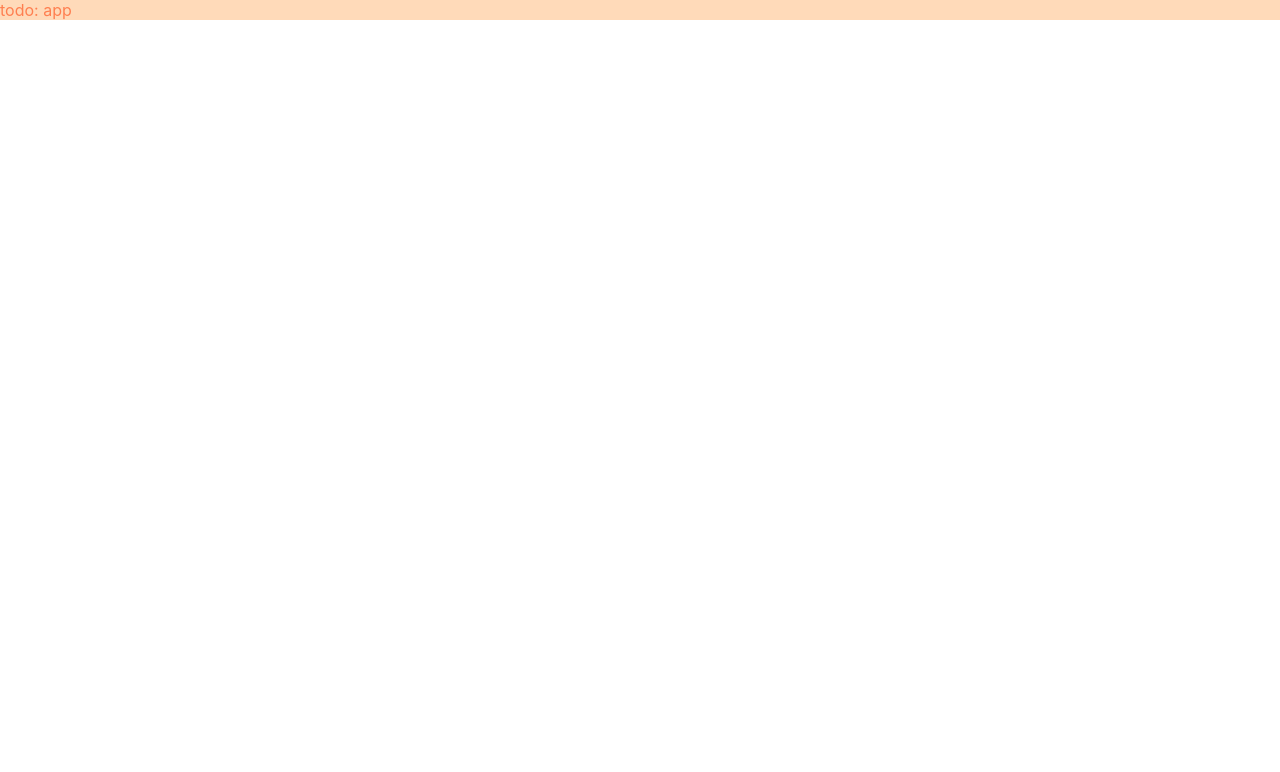
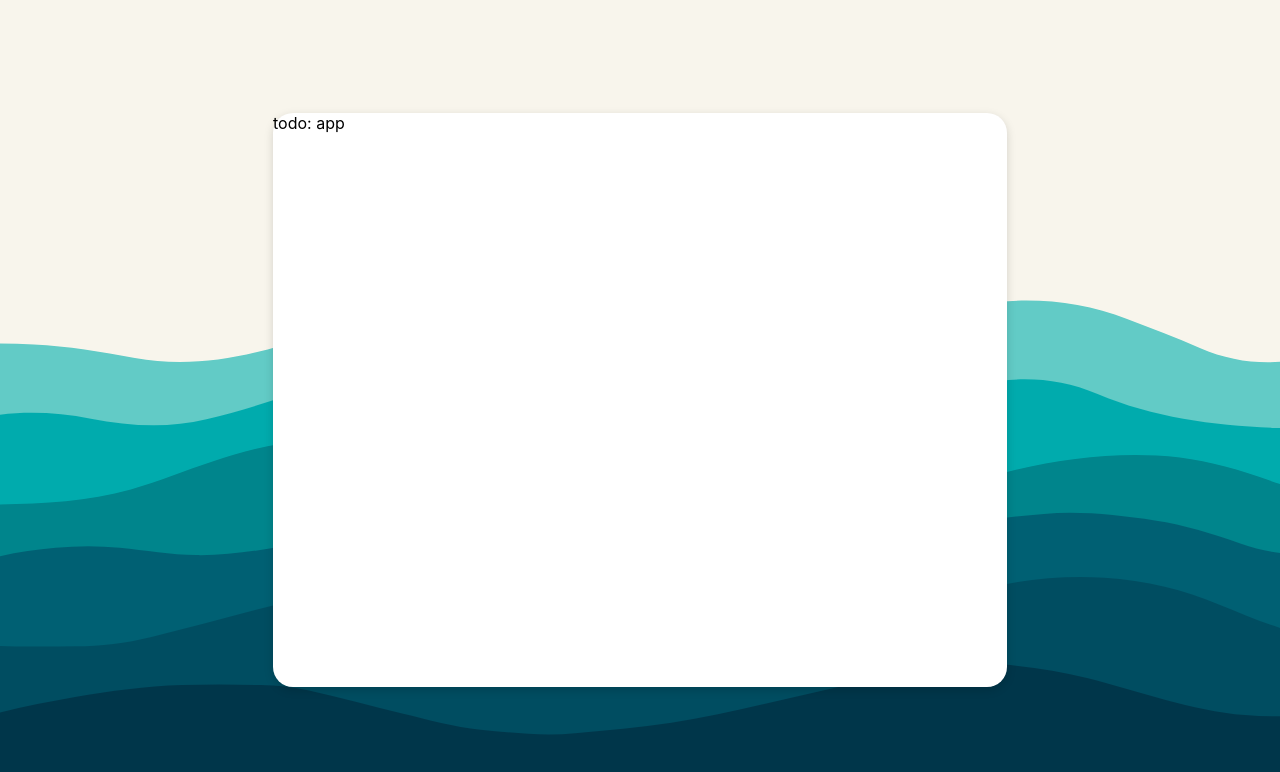
Before and after one commit to wallaceskt/algashopping, a React (Create React App) app: page / in a window 1280 px wide. Shown: the top 772 px of the page. Built offline with nearby package versions, Linux system fonts and the light colour scheme.

Commit message:
Adicionei o app component.

```diff
--- a/src/components/App/App.jsx
+++ b/src/components/App/App.jsx
@@ -1,9 +1,11 @@
 import React from 'react';
-import { Wrapper } from './App.styles'
+import { Wrapper, Container } from './App.styles'
 
 function App () {
     return <Wrapper>
-        todo: app
+        <Container>
+            todo: app
+        </Container>
     </Wrapper>
 }
 
--- a/src/components/App/App.styles.js
+++ b/src/components/App/App.styles.js
@@ -1,8 +1,21 @@
 import styled from 'styled-components'
-
-const color = 'peachpuff';
+import bg from '../../assets/bg.svg'
 
 export const Wrapper = styled.div`
-    color: coral;
-    background-color: ${color};
+    height: 100vh;
+    background-color: #F8F5EC;
+    background-image: url(${bg});
+    background-size: cover;
+    background-position: center center;
+    display: flex;
+    justify-content: center;
+    align-items: center;
 `
+
+export const Container = styled.div`
+    width: 734px;
+    height: 574px;
+    background-color: #fff;
+    box-shadow: 0 3px 10px rgba(0, 0, 0, .15);
+    border-radius: 20px;
+`
```
Also changed, not shown: src/assets/bg.svg (added).
